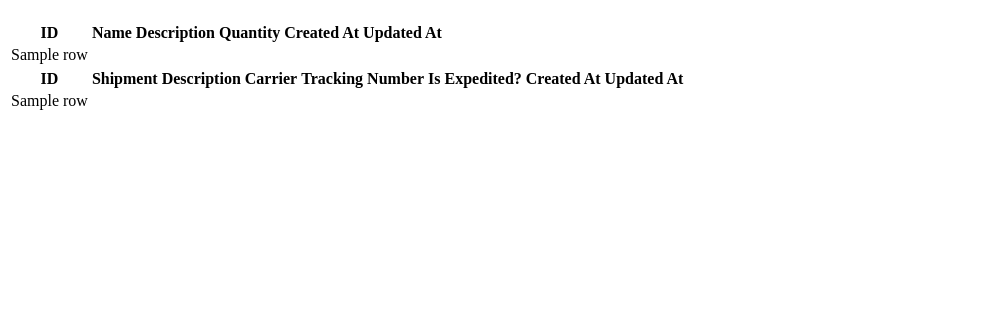
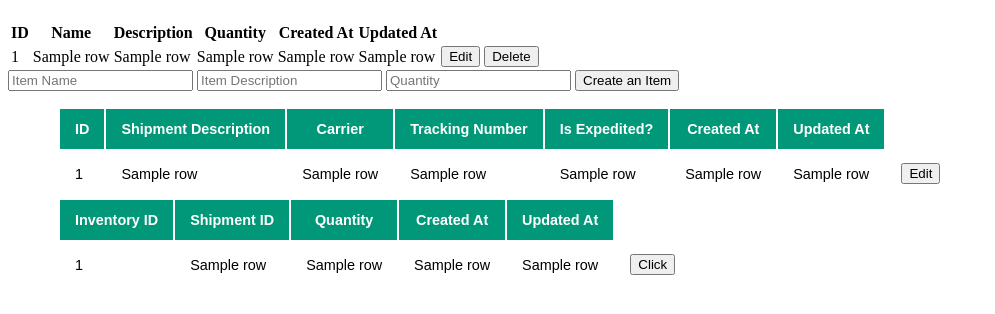
Before and after one commit to DhruvMathur03/Inventory-Tracker, a Flask app: template template/home.html in a window 1280 px wide. Shown: the part 45-359 px from the top of the page, without its empty margins (0-995 px from the left). Run offline with Flask 2, Linux system fonts and the light colour scheme; the template is opened without the code that fills it: most values are stand-ins (such as "Sample title", 1, 10 or a date in 2020).

Commit message:
added buttons

```diff
--- a/server.py
+++ b/server.py
@@ -1,4 +1,4 @@
-from flask import Flask, render_template
+from flask import Flask, render_template, request
 import database
 import user_side
 
@@ -7,12 +7,23 @@
 db = database.DB('inventory_tracker.db')
 user = user_side.User('inventory_tracker.db')
 
-@app.route('/home')
+@app.route('/home', methods=['POST', 'GET'])
+
 def home():
     inv_data = user.view_inventory()
     ship_data = user.view_shipments()
     ship_details_data = user.view_shipment_details()
-    return render_template('home.html', Inventory=inv_data[0], Shipment=ship_data[0])
+    return render_template('home.html', Inventory=inv_data, Shipment=ship_data, Shipment_Details=ship_details_data)
+
+def update_inventory():
+    data = user.view_inventory()
+    prev_ID = data[-1][0]
+    item_name = request.form['Item Name']
+    item_desc = request.form['Item Description']
+    quantity = request.form['Quantity']
+    user.create_item(prev_ID+1, item_name, item_desc, quantity)
+
+
 
 if __name__ == "__main__":
     app.run(debug=True)
--- a/template/home.html
+++ b/template/home.html
@@ -1,44 +1,79 @@
 <html>
+    <link rel="stylesheet" href="static/main.css">
     <header>
         <h1> Inventory Tracker </h1>
     </header>
+    <table>
+        <thead>
+            <tr>
+                <th>ID</th>
+                <th>Name</th>
+                <th>Description</th>
+                <th>Quantity</th>
+                <th>Created At</th>
+                <th>Updated At</th>
+            </tr>
+        </thead>
+        <tbody>
+            {% for row in Inventory %}
+            <tr>
+                {% for i in range(6) %}
+                <td>{{ row[i] }}</td>
+                {% endfor %}
+                <td><button>Edit</button></td>
+                <td><button>Delete</button></td>
+            </tr>
+            {% endfor %}
+        </tbody>
+    </table>
+    <form method="POST">
+        <input name="Item Name" placeholder="Item Name"/>
+        <input name="Item Description" placeholder="Item Description"/>
+        <input name="Quantity" placeholder="Quantity"/>
+        <button type="submit">Create an Item</button>
+    </form>
     <table class="styled-table">
         <thead>
             <tr>
-                <th> ID </th>
-                <th> Name </th>
-                <th> Description </th>
-                <th> Quantity </th>
-                <th> Created At </th>
-                <th> Updated At </th>
+                <th>ID</th>
+                <th>Shipment Description</th>
+                <th>Carrier</th>
+                <th>Tracking Number</th>
+                <th>Is Expedited?</th>
+                <th>Created At</th>
+                <th>Updated At</th>
             </tr>
         </thead>
         <tbody>
+            {% for row in Shipment %}
             <tr>
-                {% for row in Inventory %}
-                <td> {{ row }} </td>
+                {% for i in range(7) %}
+                <td>{{ row[i] }}</td>
                 {% endfor %}
+                <td><button>Edit</button></td>
             </tr>
+            {% endfor %}
         </tbody>
     </table>
     <table class="styled-table">
         <thead>
             <tr>
-                <th> ID </th>
-                <th> Shipment Description </th>
-                <th> Carrier </th>
-                <th> Tracking Number </th>
-                <th> Is Expedited? </th>
-                <th> Created At </th>
-                <th> Updated At </th>
+                <th>Inventory ID</th>
+                <th>Shipment ID</th>
+                <th>Quantity</th>
+                <th>Created At</th>
+                <th>Updated At</th>
             </tr>
         </thead>
         <tbody>
+            {% for row in Shipment_Details %}
             <tr>
-                {% for row in Shipment %}
-                <td>{{ row }}</td>
+                {% for i in range(5) %}
+                <td>{{ row[i] }}</td>
                 {% endfor %}
+                <td><button>Click</button></td>
             </tr>
+            {% endfor %}
         </tbody>
     </table>
 </html>
--- a/template/static/main.css
+++ b/template/static/main.css
@@ -0,0 +1,18 @@
+.styled-table {
+    border: #000;
+    margin-left: 50px;
+    font-size: 0.9em;
+    font-family: sans-serif;
+    min-width: 400px;
+}
+
+.styled-table thead tr {
+    background-color: #009879;
+    color: #ffffff;
+    text-align: center;
+}
+
+.styled-table th,
+.styled-table td {
+    padding: 12px 15px;
+}
```
Also changed, not shown: test_data.sql (renamed from template/static/test_data.sql).
